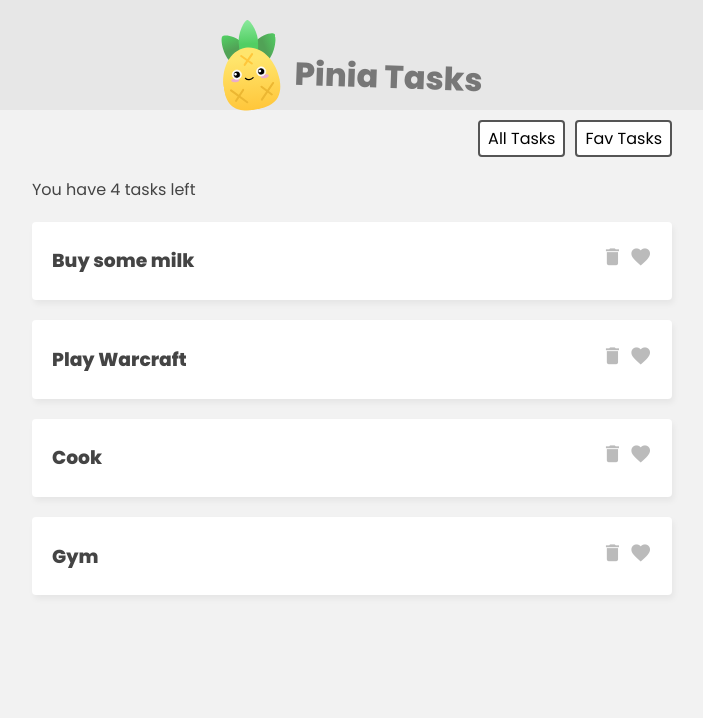
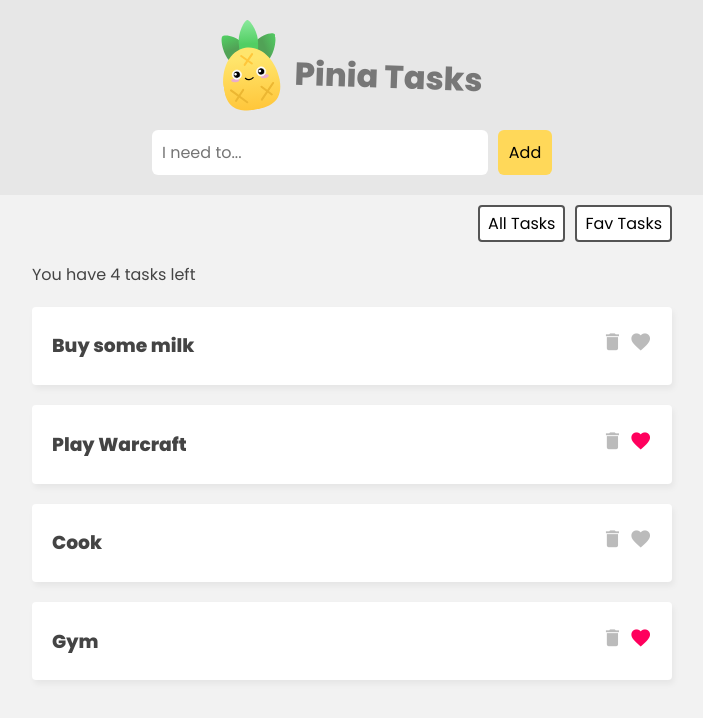
Before and after one commit to janicijevesovic/VueJS, a Vue app in the folder pinia-tasks/: page / in a window 1280 px wide. Shown: the top 718 px of the page, without its empty margins (288-991 px from the left). Built offline with nearby package versions, Linux system fonts and the light colour scheme.

Commit message:
Added Store Actions

```diff
--- a/pinia-tasks/src/App.vue
+++ b/pinia-tasks/src/App.vue
@@ -4,6 +4,10 @@
 			<img src="./assets/pinia-logo.svg" alt="Pinia Logo" />
 			<h1>Pinia Tasks</h1>
 		</header>
+
+		<div class="new-task-form">
+			<TaskForm />
+		</div>
 
 		<nav class="filter">
 			<button @click="filter = 'all'">All Tasks</button>
@@ -30,6 +34,7 @@
 import { ref } from 'vue';
 import { useTaskStore } from './stores/TaskStore';
 import TaskDetails from './components/TaskDetails.vue';
+import TaskForm from './components/TaskForm.vue';
 
 const taskStore = useTaskStore();
 
--- a/pinia-tasks/src/assets/main.css
+++ b/pinia-tasks/src/assets/main.css
@@ -58,6 +58,9 @@
 	cursor: pointer;
 	color: #bbb;
 }
+.task i.active {
+	color: #ff005d;
+}
 
 /* filter nav */
 .filter {
@@ -75,3 +78,32 @@
 	cursor: pointer;
 	font-size: 1em;
 }
+
+/* new task form */
+.new-task-form {
+	background: #e7e7e7;
+	padding: 20px 0;
+}
+form {
+	max-width: 400px;
+	margin: 0 auto;
+	display: grid;
+	grid-template-columns: 3fr 1fr;
+	gap: 10px;
+}
+form button {
+	background: #ffd859;
+	border: 0;
+	padding: 10px;
+	font-family: 'Poppins';
+	border-radius: 6px;
+	cursor: pointer;
+	font-size: 1em;
+}
+form input {
+	border: 0;
+	padding: 10px;
+	border-radius: 6px;
+	color: #555;
+	font-size: 1em;
+}
--- a/pinia-tasks/src/components/TaskDetails.vue
+++ b/pinia-tasks/src/components/TaskDetails.vue
@@ -2,19 +2,30 @@
 	<div class="task">
 		<h3>{{ task.title }}</h3>
 		<div class="icons">
-			<i class="material-icons">delete</i>
-			<i class="material-icons">favorite</i>
+			<i @click="taskStore.deleteTask(task.id)" class="material-icons"
+				>delete</i
+			>
+			<i
+				@click="taskStore.toggleFav(task.id)"
+				class="material-icons"
+				:class="{ active: task.isFav }"
+				>favorite</i
+			>
 		</div>
 	</div>
 </template>
 
 <script setup lang="ts">
+import { useTaskStore } from '@/stores/TaskStore';
+
 const props = defineProps({
 	task: {
 		type: Object,
 		required: true,
 	},
 });
+
+const taskStore = useTaskStore();
 </script>
 
 <style lang="scss" scoped></style>
--- /dev/null
+++ b/pinia-tasks/src/components/TaskForm.vue
@@ -0,0 +1,26 @@
+<template>
+	<form @submit.prevent="handleSubmit">
+		<input type="text" placeholder="I need to..." v-model="newTask" />
+		<button>Add</button>
+	</form>
+</template>
+
+<script setup lang="ts">
+import { useTaskStore } from '@/stores/TaskStore';
+import { ref } from 'vue';
+
+const taskStore = useTaskStore();
+const newTask = ref('');
+
+const handleSubmit = () => {
+	if (!newTask.value.trim()) return;
+	taskStore.addTask({
+		title: newTask.value,
+		isFav: false,
+		id: new Date().valueOf(),
+	});
+	newTask.value = '';
+};
+</script>
+
+<style scoped></style>
--- a/pinia-tasks/src/stores/TaskStore.ts
+++ b/pinia-tasks/src/stores/TaskStore.ts
@@ -24,4 +24,17 @@
 			}, 0),
 		totalCount: (state) => state.tasks.length,
 	},
+	actions: {
+		addTask(task: Task) {
+			this.tasks.push(task);
+		},
+		deleteTask(id: number) {
+			this.tasks = this.tasks.filter((task) => task.id !== id);
+		},
+		toggleFav(id: number) {
+			const task = this.tasks.find((task) => task.id === id);
+			if (!task) return;
+			task.isFav = !task.isFav;
+		},
+	},
 });
```
